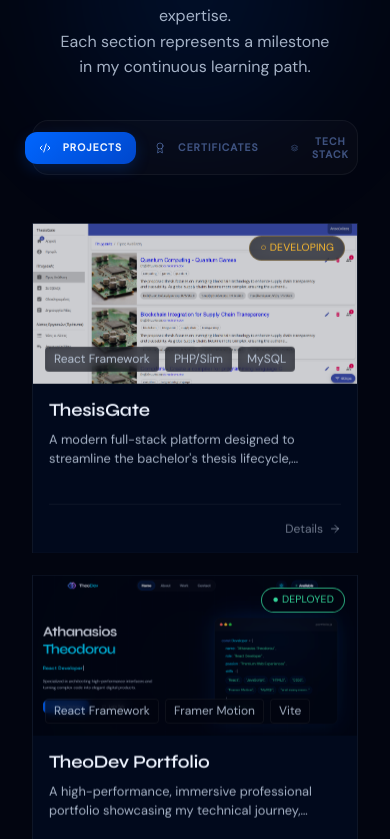
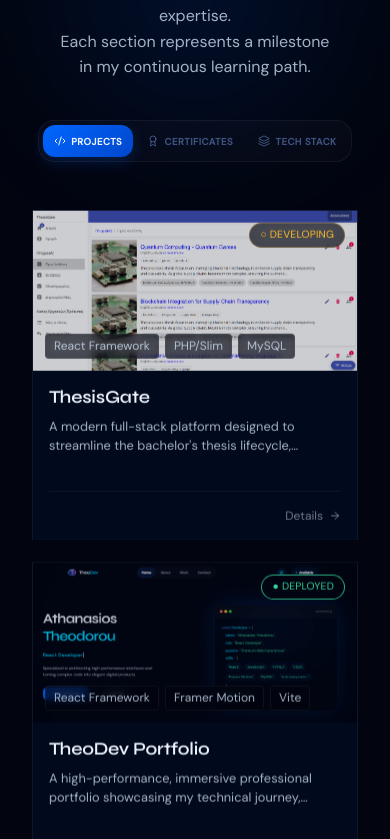
Before and after one commit to athanasios-theodorou/TheoDev-Portfolio, a React (Vite) app: page / in a window 390 px wide. Shown: the part 3385-4224 px from the top of the page. Built offline with nearby package versions, Linux system fonts and the light colour scheme.

Commit message:
fix(tabs): optimize WorkTabs component scaling for ultra-small viewports

```diff
--- a/src/components/sections/Work/subcomponents/WorkTabs.module.css
+++ b/src/components/sections/Work/subcomponents/WorkTabs.module.css
@@ -78,3 +78,15 @@
     height: 12px;
   }
 }
+
+@media (max-width: 410px) {
+  .work-tab-btn-elite {
+    padding: 0.6rem 0.65rem;
+    font-size: 0.6rem;
+    letter-spacing: 0.05em;
+  }
+
+  .work-tab-label-elite {
+    gap: 0.35rem;
+  }
+}
```
